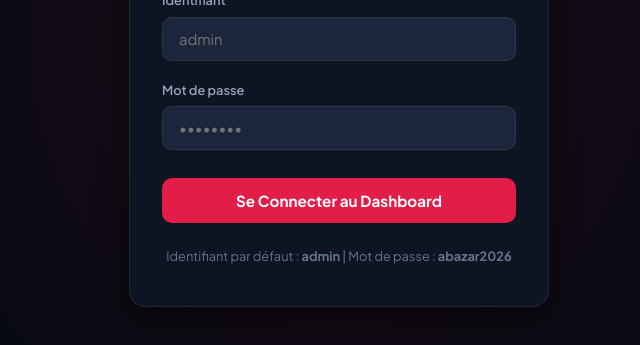
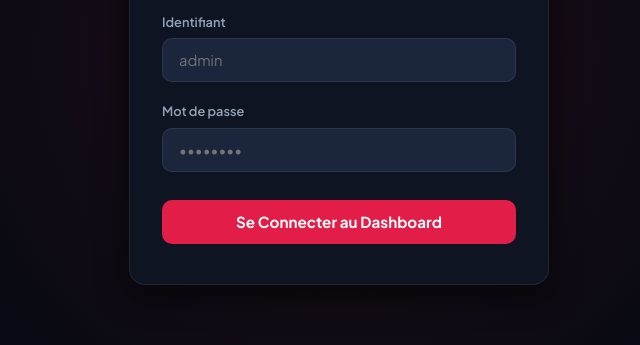
Before and after one commit to vladpieskov/abazar-auto, a website: page admin.html in a window 1280 px wide. Shown: the part 349-694 px from the top of the page, without its empty margins (301-941 px from the left). Drawn offline with Linux system fonts and the light colour scheme.

Commit message:
Remove default credentials hint from admin login

```diff
--- a/admin.html
+++ b/admin.html
@@ -38,10 +38,6 @@
           Se Connecter au Dashboard
         </button>
       </form>
-
-      <div style="text-align: center; margin-top: 1.5rem; font-size: 0.8rem; color: var(--text-dim);">
-        Identifiant par défaut : <strong>admin</strong> | Mot de passe : <strong>abazar2026</strong>
-      </div>
     </div>
   </div>
 
```
